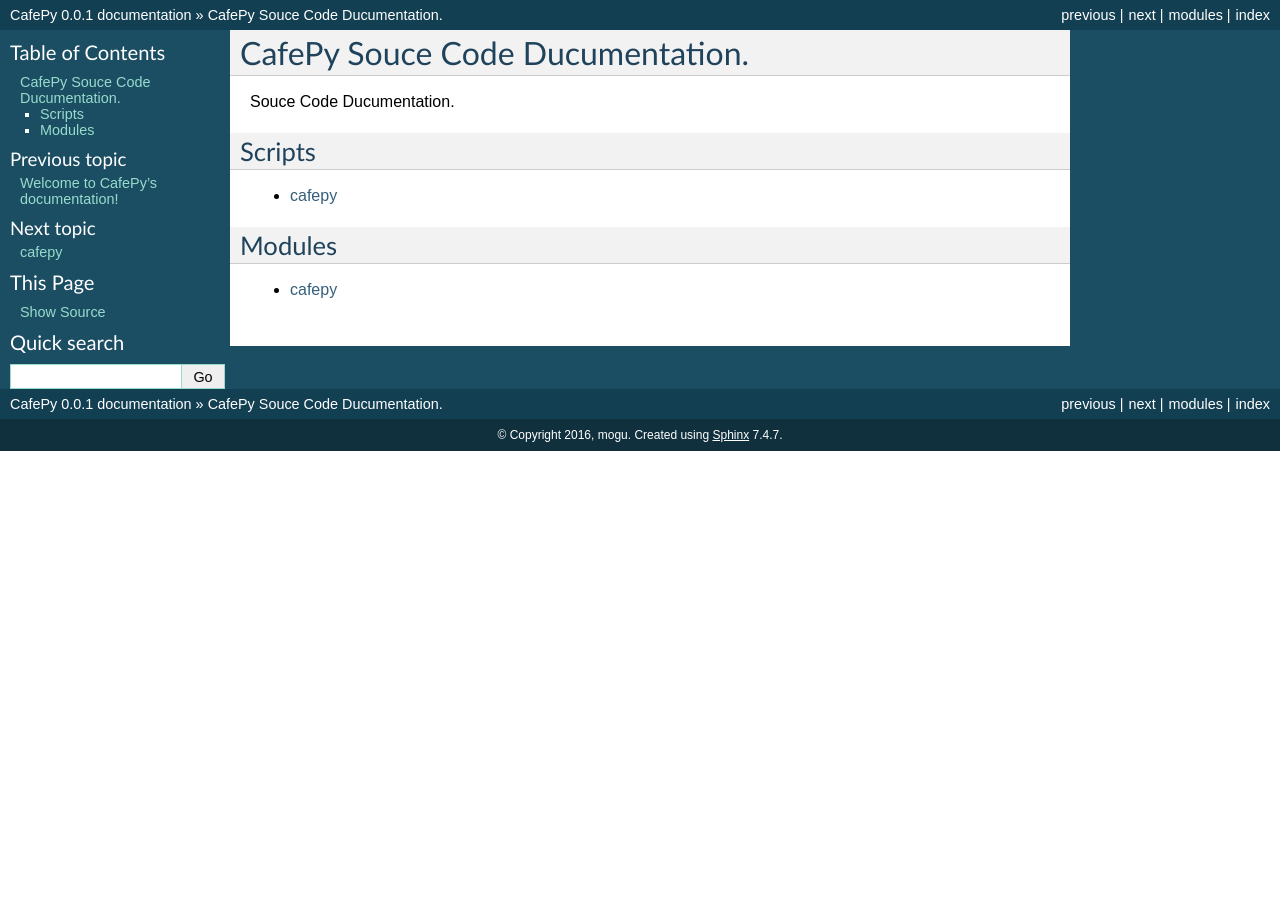
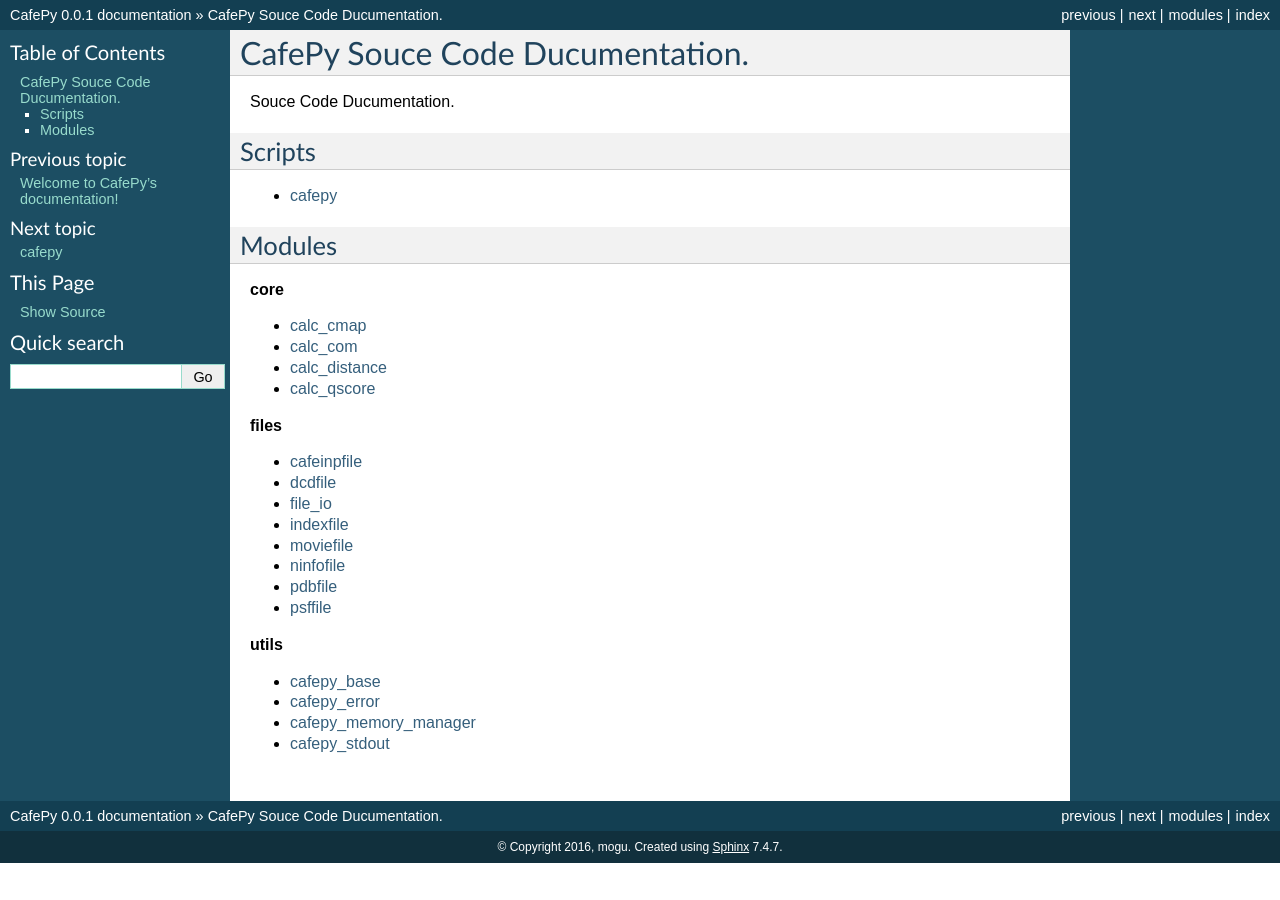
Before and after one commit to Moguf/cafepy, a Sphinx documentation site: the page built from docs/source/cafepy.rst, in a window 1280 px wide. Built offline with Sphinx 7.4.7, drawn with Linux system fonts in a browser that asks for light colours.

Commit message:
MOD: docs and scripts.

```diff
--- a/docs/source/cafepy.rst
+++ b/docs/source/cafepy.rst
@@ -14,7 +14,36 @@
 Modules
 -------
 
+**core**
+
 .. toctree::
    :maxdepth: 1
 
-   codes/cafepy
+   codes/core/calc_cmap
+   codes/core/calc_com
+   codes/core/calc_distance
+   codes/core/calc_qscore
+
+**files**
+
+.. toctree::
+   :maxdepth: 1
+
+   codes/files/cafeinpfile
+   codes/files/dcdfile
+   codes/files/file_io
+   codes/files/indexfile
+   codes/files/moviefile
+   codes/files/ninfofile
+   codes/files/pdbfile
+   codes/files/psffile
+
+**utils**
+
+.. toctree::
+   :maxdepth: 1
+
+   codes/utils/cafepy_base
+   codes/utils/cafepy_error
+   codes/utils/cafepy_memory_manager
+   codes/utils/cafepy_stdout
--- /dev/null
+++ b/docs/source/codes/core/calc_cmap.rst
@@ -0,0 +1,5 @@
+
+calc_cmap
+============================
+
+.. automodule:: cafepy.core.calc_cmap
--- /dev/null
+++ b/docs/source/codes/core/calc_qscore.rst
@@ -0,0 +1,5 @@
+
+calc_qscore
+============================
+
+.. automodule:: cafepy.core.calc_qscore
--- /dev/null
+++ b/docs/source/codes/files/cafeinpfile.rst
@@ -0,0 +1,5 @@
+
+cafeinpfile
+============================
+
+.. automodule:: cafepy.files.cafeinpfile
--- /dev/null
+++ b/docs/source/codes/files/ninfofile.rst
@@ -0,0 +1,5 @@
+
+ninfofile
+============================
+
+.. automodule:: cafepy.files.ninfofile
--- /dev/null
+++ b/docs/source/codes/utils/cafepy_memory_manager.rst
@@ -0,0 +1,5 @@
+
+cafepy_memory_manager
+============================
+
+.. automodule:: cafepy.utils.cafepy_memory_manager
--- /dev/null
+++ b/docs/source/codes/utils/cafepy_stdout.rst
@@ -0,0 +1,5 @@
+
+cafepy_stdout
+============================
+
+.. automodule:: cafepy.utils.cafepy_stdout
```
Also changed, not shown: docs/cafepy_docs.py (+92 -24 lines), docs/source/codes/core/calc_com.rst (added, +10 -0 lines), docs/source/codes/core/calc_distance.rst (added, +10 -0 lines), docs/source/codes/files/dcdfile.rst (added, +10 -0 lines), docs/source/codes/files/file_io.rst (added, +10 -0 lines), docs/source/codes/files/indexfile.rst (added, +10 -0 lines), docs/source/codes/files/moviefile.rst (added, +10 -0 lines), docs/source/codes/files/pdbfile.rst (added, +16 -0 lines), docs/source/codes/files/psffile.rst (added, +10 -0 lines), docs/source/codes/utils/cafepy_base.rst (added, +10 -0 lines), docs/source/codes/utils/cafepy_error.rst (added, +34 -0 lines).
